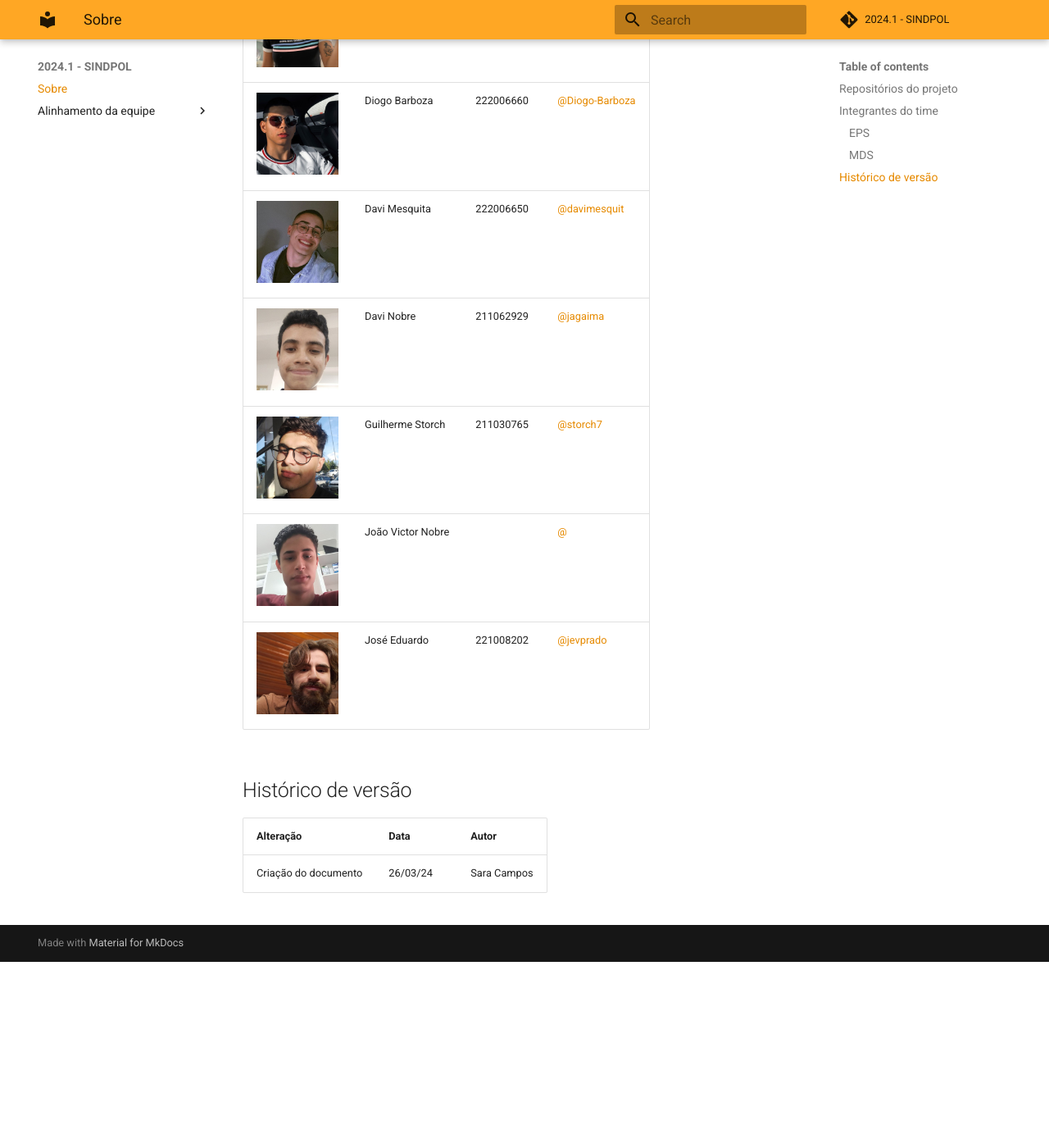
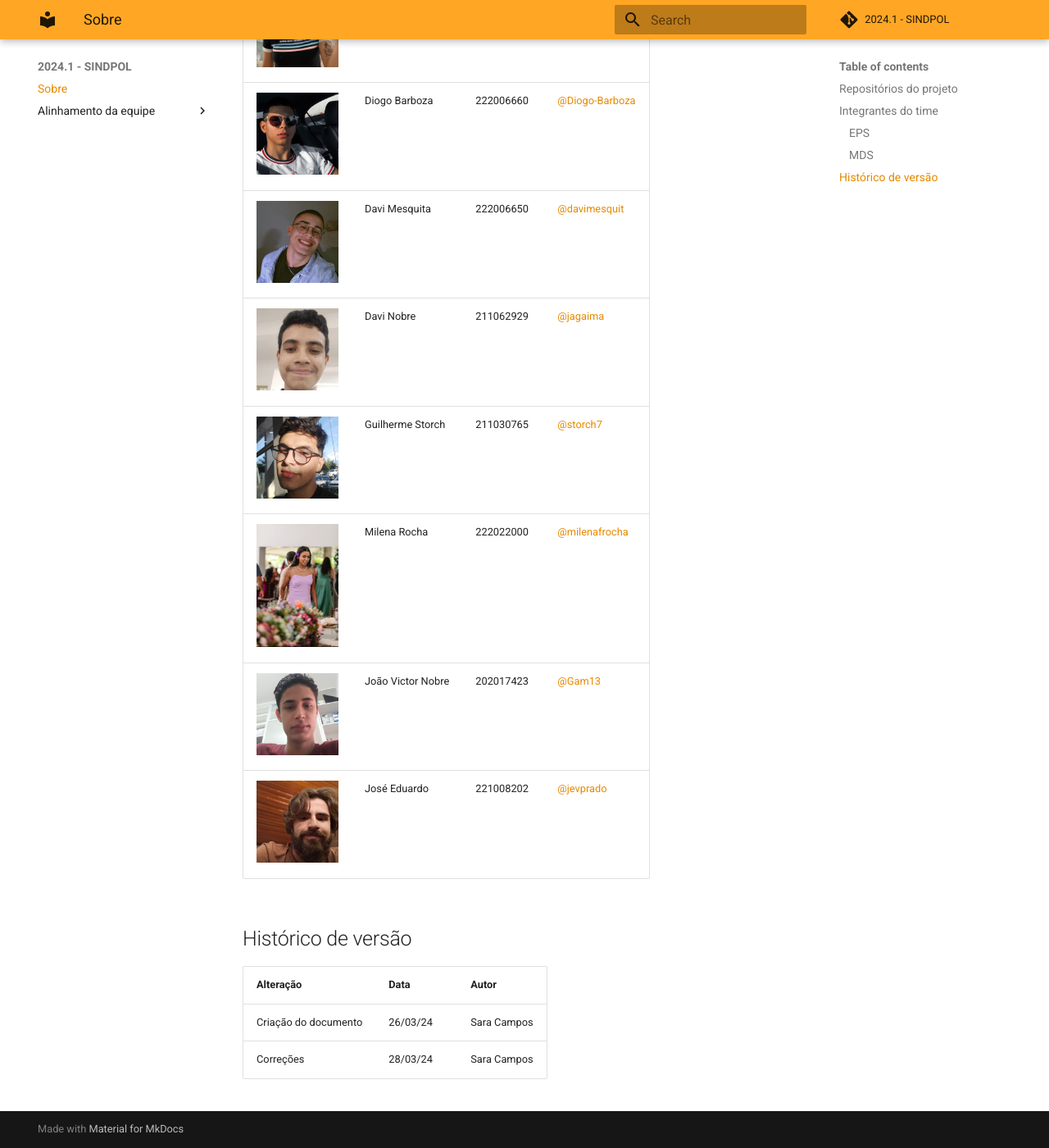
Before and after one commit to fga-eps-mds/2024.1-SINDPOL-DOC, an MkDocs documentation site: the page built from docs/index.md, in a window 1280 px wide and 1400 px high, scrolled down 1303 px. Shown: the whole window at 82% size. Built offline with MkDocs 1.6.1 and Material for MkDocs 9.7.7, drawn with Linux system fonts in a browser that asks for light colours; comment, search, counter and statistics services are not loaded; before the commit the page ends 2476 px from its top, so only the background shows below that.

Commit message:
Adiciona correcoes

```diff
--- a/docs/index.md
+++ b/docs/index.md
@@ -27,7 +27,8 @@ Este é o repositório de documentação do projeto SINDPOL das disciplinas de E
 | <img src="./assets/dmesquita.jpeg" width="100">    | Davi Mesquita       | 222006650 | [@davimesquit](https://github.com/davimesquit) |
 | <img src="./assets/dnobre.jpeg" width="100">    | Davi Nobre       | 211062929 | [@jagaima](https://github.com/jagaima) |
 | <img src="./assets/guilherme.jpeg" width="100">    | Guilherme Storch       | 211030765 | [@storch7](https://github.com/storch7) |
-| <img src="./assets/joao.jpeg" width="100">    | João Victor Nobre       |  | [@](https://github.com/) |
+| <img src="./assets/milena.jpeg" width="100">    | Milena Rocha       | 222022000 | [@milenafrocha](https://github.com/milenafrocha) |
+| <img src="./assets/joao.jpeg" width="100">    | João Victor Nobre       | 202017423 | [@Gam13](https://github.com/Gam13) |
 | <img src="./assets/jose.jpeg" width="100">    | José Eduardo       | 221008202 | [@jevprado](https://github.com/jevprado) |
 
 
@@ -36,3 +37,4 @@ Este é o repositório de documentação do projeto SINDPOL das disciplinas de E
 | Alteração | Data | Autor |
 | - | - | - |
 | Criação do documento | 26/03/24 | Sara Campos |
+| Correções | 28/03/24 | Sara Campos |
```
Also changed, not shown: docs/alinhamento/disponibilidade.md (+2 -1 lines), docs/assets/milena.jpeg (added).
